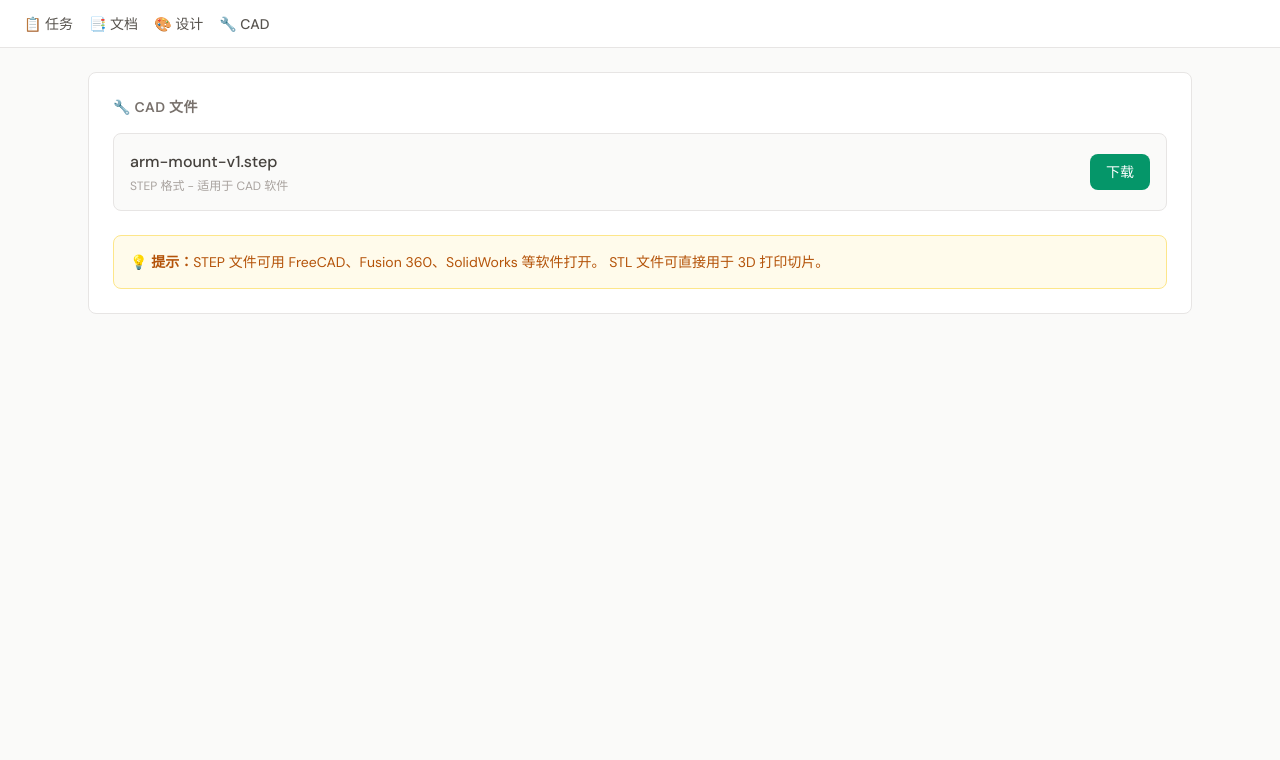
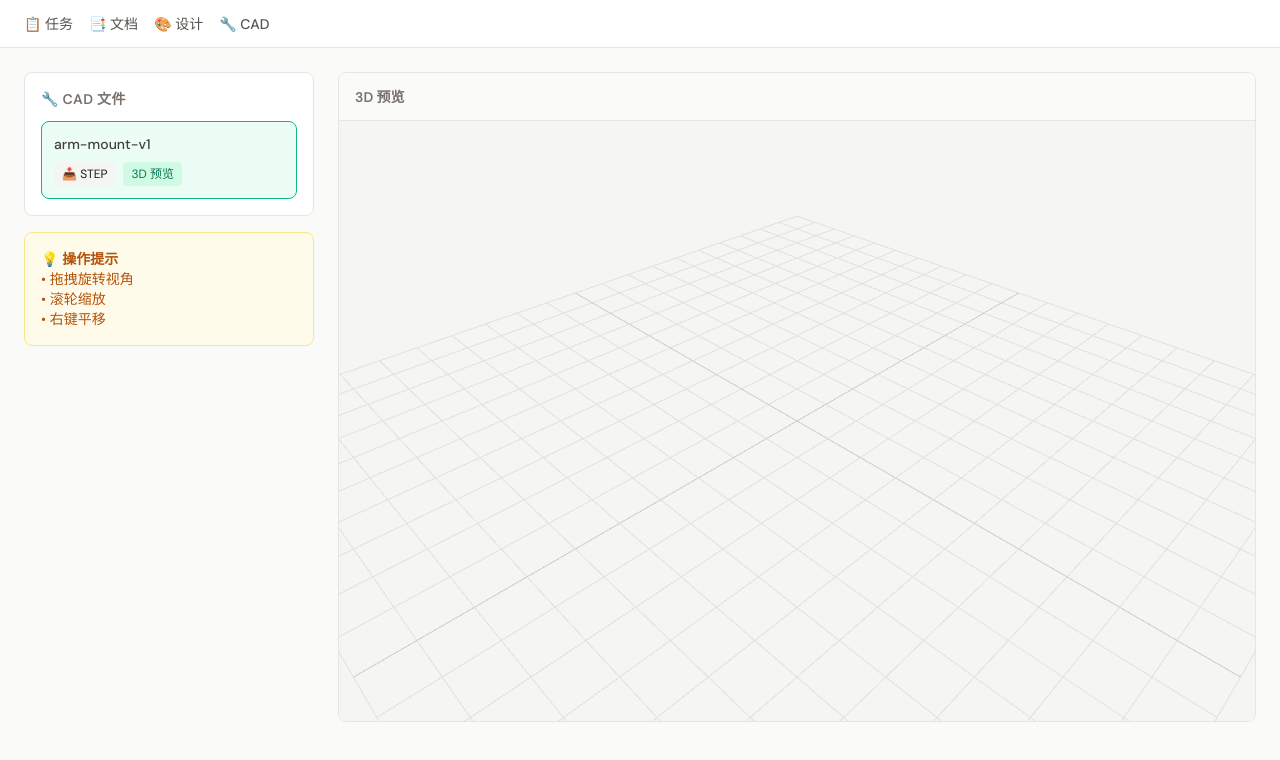
Before and after one commit to fran0220/mission-control-ui, a Next.js app: page /cad in a window 1280 px wide. Shown: the top 760 px of the page. Built offline with nearby package versions, Linux system fonts and the light colour scheme; no server answers.

Commit message:
feat: CAD 页面 GLTF 3D 预览
- 集成 three.js + GLTFLoader
- 轨道控制（拖拽/缩放/平移）
- 自动居中和相机调整
- STEP 下载保留

```diff
--- a/package.json
+++ b/package.json
@@ -19,6 +19,7 @@
     "@types/node": "^22.0.0",
     "@types/react": "^18.3.0",
     "@types/react-dom": "^18.3.0",
+    "@types/three": "^0.182.0",
     "autoprefixer": "^10.4.20",
     "convex": "^1.31.7",
     "date-fns": "^4.1.0",
@@ -30,6 +31,7 @@
     "react-dom": "^18.3.1",
     "react-markdown": "^10.1.0",
     "tailwindcss": "^3.4.17",
+    "three": "^0.182.0",
     "typescript": "^5.7.0"
   }
 }
--- a/src/app/cad/page.tsx
+++ b/src/app/cad/page.tsx
@@ -1,54 +1,204 @@
 "use client";
 
+import { useEffect, useRef, useState } from "react";
 import { ASSETS, getObjectUrl } from "@/lib/minio";
+import * as THREE from "three";
+import { GLTFLoader } from "three/examples/jsm/loaders/GLTFLoader.js";
+import { OrbitControls } from "three/examples/jsm/controls/OrbitControls.js";
 
 export default function CadPage() {
+  const [activeModel, setActiveModel] = useState<string | null>(null);
+  const viewerRef = useRef<HTMLDivElement | null>(null);
+  const sceneRef = useRef<{ cleanup: () => void } | null>(null);
+
   const cadFiles = ASSETS.cad;
+
+  useEffect(() => {
+    if (cadFiles.length > 0 && cadFiles[0].hasPreview) {
+      setActiveModel(cadFiles[0].gltf);
+    }
+  }, []);
+
+  useEffect(() => {
+    if (!activeModel || !viewerRef.current) return;
+
+    // 清理旧场景
+    if (sceneRef.current) {
+      sceneRef.current.cleanup();
+    }
+
+    const container = viewerRef.current;
+    container.innerHTML = "";
+
+    // 创建场景
+    const scene = new THREE.Scene();
+    scene.background = new THREE.Color(0xf5f5f4);
+
+    const camera = new THREE.PerspectiveCamera(
+      45,
+      container.clientWidth / container.clientHeight,
+      0.1,
+      1000
+    );
+    camera.position.set(100, 100, 100);
+
+    const renderer = new THREE.WebGLRenderer({ antialias: true });
+    renderer.setSize(container.clientWidth, container.clientHeight);
+    renderer.setPixelRatio(window.devicePixelRatio);
+    container.appendChild(renderer.domElement);
+
+    // 轨道控制
+    const controls = new OrbitControls(camera, renderer.domElement);
+    controls.enableDamping = true;
+    controls.dampingFactor = 0.05;
+
+    // 灯光
+    const ambientLight = new THREE.AmbientLight(0xffffff, 0.6);
+    scene.add(ambientLight);
+    const directionalLight = new THREE.DirectionalLight(0xffffff, 0.8);
+    directionalLight.position.set(50, 50, 50);
+    scene.add(directionalLight);
+
+    // 网格地面
+    const gridHelper = new THREE.GridHelper(200, 20, 0xcccccc, 0xe0e0e0);
+    scene.add(gridHelper);
+
+    // 加载 GLTF
+    const loader = new GLTFLoader();
+    const gltfUrl = getObjectUrl(activeModel);
+
+    loader.load(
+      gltfUrl,
+      (gltf) => {
+        const model = gltf.scene;
+
+        // 居中模型
+        const box = new THREE.Box3().setFromObject(model);
+        const center = box.getCenter(new THREE.Vector3());
+        model.position.sub(center);
+
+        // 调整相机
+        const size = box.getSize(new THREE.Vector3());
+        const maxDim = Math.max(size.x, size.y, size.z);
+        camera.position.set(maxDim * 2, maxDim * 2, maxDim * 2);
+        controls.target.set(0, 0, 0);
+        controls.update();
+
+        // 添加材质
+        model.traverse((child) => {
+          if (child instanceof THREE.Mesh) {
+            child.material = new THREE.MeshStandardMaterial({
+              color: 0x9ca3af,
+              metalness: 0.3,
+              roughness: 0.6,
+            });
+          }
+        });
+
+        scene.add(model);
+      },
+      undefined,
+      (error) => {
+        console.error("加载 GLTF 失败:", error);
+      }
+    );
+
+    // 动画循环
+    let frameId: number;
+    const animate = () => {
+      frameId = requestAnimationFrame(animate);
+      controls.update();
+      renderer.render(scene, camera);
+    };
+    animate();
+
+    // 窗口大小调整
+    const handleResize = () => {
+      camera.aspect = container.clientWidth / container.clientHeight;
+      camera.updateProjectionMatrix();
+      renderer.setSize(container.clientWidth, container.clientHeight);
+    };
+    window.addEventListener("resize", handleResize);
+
+    // 保存清理函数
+    sceneRef.current = {
+      cleanup: () => {
+        window.removeEventListener("resize", handleResize);
+        cancelAnimationFrame(frameId);
+        controls.dispose();
+        renderer.dispose();
+      },
+    };
+
+    return () => {
+      if (sceneRef.current) {
+        sceneRef.current.cleanup();
+      }
+    };
+  }, [activeModel]);
 
   return (
     <div className="min-h-screen bg-stone-50">
-      <div className="max-w-6xl mx-auto px-6 py-6">
-        <div className="bg-white border border-stone-200 rounded-lg p-6">
-          <h2 className="text-sm font-semibold text-stone-500 uppercase tracking-wide mb-4">
-            🔧 CAD 文件
-          </h2>
+      <div className="max-w-7xl mx-auto px-6 py-6 grid grid-cols-12 gap-6">
+        {/* 侧边栏 */}
+        <aside className="col-span-12 md:col-span-3 space-y-4">
+          <div className="bg-white border border-stone-200 rounded-lg p-4">
+            <h2 className="text-sm font-semibold text-stone-500 uppercase tracking-wide mb-3">
+              🔧 CAD 文件
+            </h2>
+            {cadFiles.length === 0 ? (
+              <p className="text-stone-400 text-sm">暂无文件</p>
+            ) : (
+              <ul className="space-y-2">
+                {cadFiles.map((file) => (
+                  <li
+                    key={file.name}
+                    className={`p-3 rounded-lg border transition-colors cursor-pointer ${
+                      activeModel === file.gltf
+                        ? "border-emerald-500 bg-emerald-50"
+                        : "border-stone-200 hover:bg-stone-50"
+                    }`}
+                    onClick={() => file.hasPreview && setActiveModel(file.gltf)}
+                  >
+                    <p className="font-medium text-stone-700 text-sm">{file.name}</p>
+                    <div className="flex gap-2 mt-2">
+                      <a
+                        href={getObjectUrl(file.step)}
+                        download
+                        className="text-xs px-2 py-1 bg-stone-100 hover:bg-stone-200 rounded"
+                        onClick={(e) => e.stopPropagation()}
+                      >
+                        📥 STEP
+                      </a>
+                      {file.hasPreview && (
+                        <span className="text-xs px-2 py-1 bg-emerald-100 text-emerald-700 rounded">
+                          3D 预览
+                        </span>
+                      )}
+                    </div>
+                  </li>
+                ))}
+              </ul>
+            )}
+          </div>
 
-          {cadFiles.length === 0 ? (
-            <p className="text-stone-400">暂无 CAD 文件</p>
-          ) : (
-            <div className="space-y-3">
-              {cadFiles.map((file) => (
-                <div
-                  key={file.path}
-                  className="flex items-center justify-between p-4 bg-stone-50 rounded-lg border border-stone-200"
-                >
-                  <div>
-                    <p className="font-medium text-stone-700">{file.name}</p>
-                    <p className="text-xs text-stone-400 mt-1">
-                      {file.name.endsWith(".step") || file.name.endsWith(".stp")
-                        ? "STEP 格式 - 适用于 CAD 软件"
-                        : "STL 格式 - 适用于 3D 打印"}
-                    </p>
-                  </div>
-                  <a
-                    href={getObjectUrl(file.path)}
-                    download={file.name}
-                    className="px-4 py-2 text-sm font-medium text-white bg-emerald-600 hover:bg-emerald-700 rounded-lg transition-colors"
-                  >
-                    下载
-                  </a>
-                </div>
-              ))}
-            </div>
-          )}
-
-          <div className="mt-6 p-4 bg-amber-50 border border-amber-200 rounded-lg">
+          <div className="bg-amber-50 border border-amber-200 rounded-lg p-4">
             <p className="text-sm text-amber-700">
-              💡 <strong>提示：</strong>STEP 文件可用 FreeCAD、Fusion 360、SolidWorks 等软件打开。
-              STL 文件可直接用于 3D 打印切片。
+              💡 <strong>操作提示</strong>
+              <br />• 拖拽旋转视角
+              <br />• 滚轮缩放
+              <br />• 右键平移
             </p>
           </div>
-        </div>
+        </aside>
+
+        {/* 3D 预览区 */}
+        <main className="col-span-12 md:col-span-9 bg-white border border-stone-200 rounded-lg overflow-hidden">
+          <div className="h-12 px-4 flex items-center border-b border-stone-200 bg-stone-50">
+            <span className="text-sm font-semibold text-stone-500">3D 预览</span>
+          </div>
+          <div ref={viewerRef} className="w-full h-[600px]" />
+        </main>
       </div>
     </div>
   );
--- a/src/lib/minio.ts
+++ b/src/lib/minio.ts
@@ -35,7 +35,12 @@ export const ASSETS = {
     renders: [],
   },
   cad: [
-    { name: "arm-mount-v1.step", path: "cad/arm-mount-v1.step", format: "STEP" },
+    {
+      name: "arm-mount-v1",
+      step: "cad/bracket/arm-mount-v1.step",
+      gltf: "cad/bracket/arm-mount-v1.gltf",
+      hasPreview: true
+    },
   ],
 };
 
```
Also changed, not shown: 1 other file (tests, documents, lock files or other folders).
